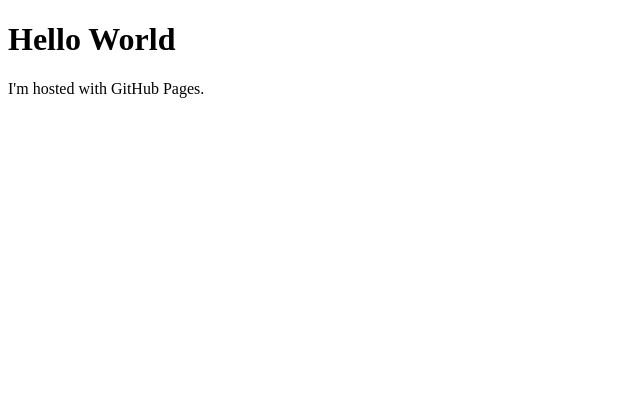
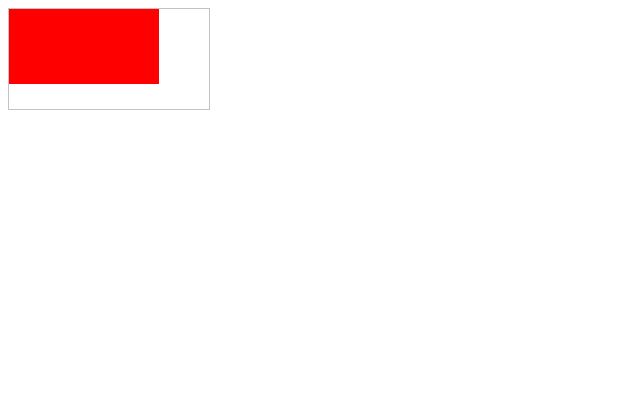
Before and after one commit to Kaffeinate/Kaffeinate.github.io, a plain HTML site: page index.html in a window 1280 px wide. Shown: the whole page, without its empty margins (0-640 px from the left). Drawn offline with Linux system fonts and the light colour scheme.

Commit message:
Update index.html

```diff
--- a/index.html
+++ b/index.html
@@ -1,14 +1,18 @@
 <!DOCTYPE html>
 <html>
 <body>
-<h1>Hello World</h1>
-<p>I'm hosted with GitHub Pages.</p>
-<canvas id="canvas" width="300" height="300"></canvas>
+
+<canvas id="myCanvas" width="200" height="100"
+style="border:1px solid #c3c3c3;">
+Your browser does not support the canvas element.
+</canvas>
+
+<script>
+var canvas = document.getElementById("myCanvas");
+var ctx = canvas.getContext("2d");
+ctx.fillStyle = "#FF0000";
+ctx.fillRect(0,0,150,75);
+</script>
+
 </body>
 </html>
-<script type="text/javascript">
-  var canvas = document.getElementById("myCanvas");
-  var ctx = canvas.getContext("2d");
-  ctx.fillStyle = "#FF0000";
-  ctx.fillRect(0, 0, 150, 75);
-</script>
```
